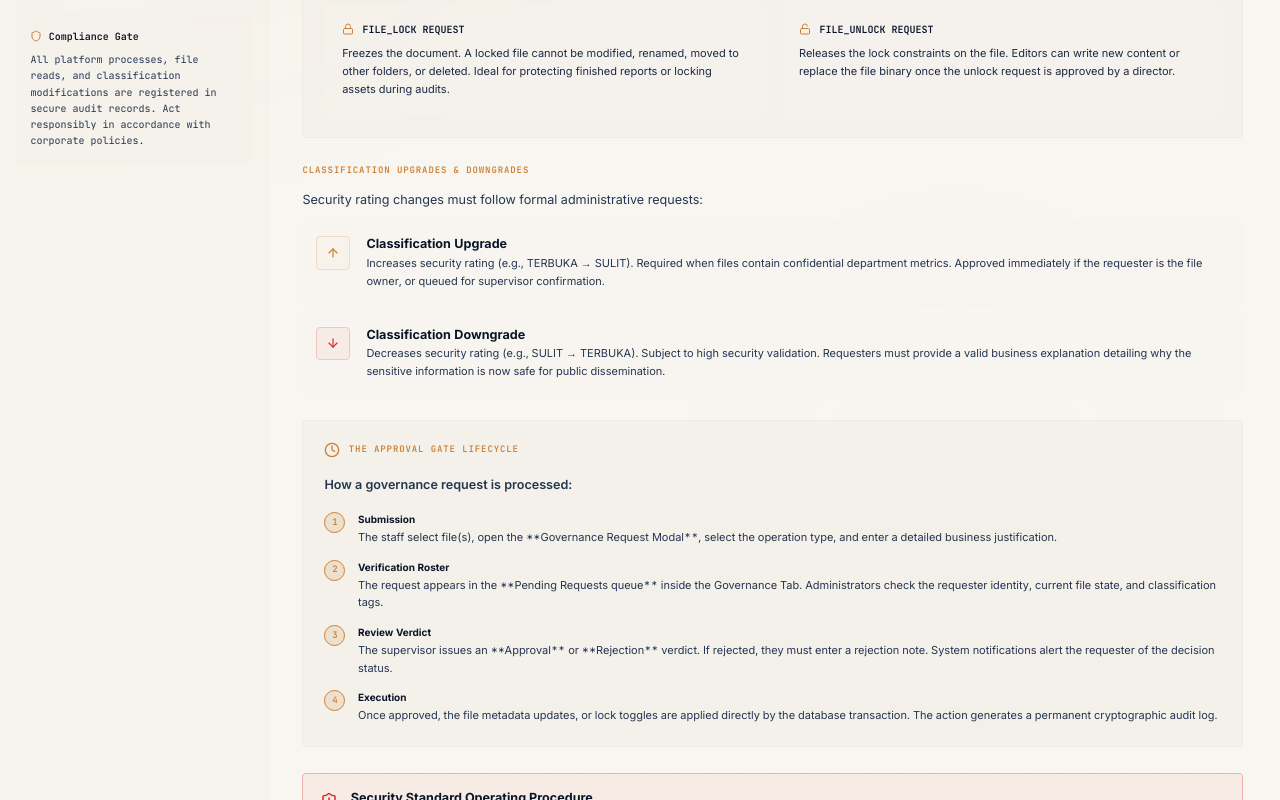
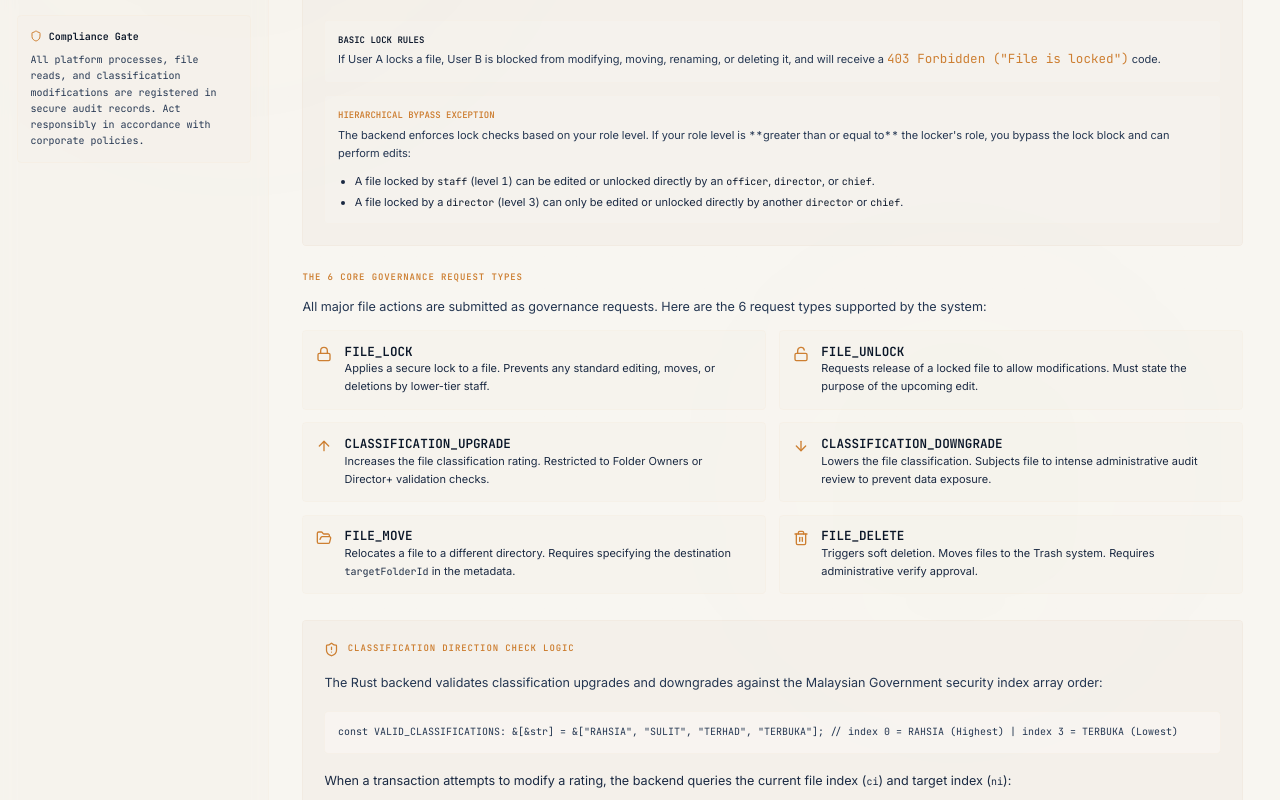
Before and after one commit to silentganja/unggul-axiom-hub, a Next.js app in the folder frontend/: page /dev/guide/governance in a window 1280 px wide. Shown: the part 320-1120 px from the top of the page. Built offline with nearby package versions, Linux system fonts and the light colour scheme.

Commit message:
Align dev guide content exactly with backend classifications, roles, and API routes

```diff
--- a/frontend/src/app/dev/guide/explorer/page.tsx
+++ b/frontend/src/app/dev/guide/explorer/page.tsx
@@ -63,38 +63,61 @@ export default function FileExplorerGuidePage() {
         <h3 className="font-mono text-[9px] font-bold text-accent uppercase tracking-widest">
           Classification Levels &amp; Safeguards
         </h3>
-        <div className="grid grid-cols-1 md:grid-cols-3 gap-4">
+        <div className="grid grid-cols-1 sm:grid-cols-2 lg:grid-cols-4 gap-3">
           {/* Terbuka */}
-          <div className="border border-success/20 bg-success/2 rounded p-4 space-y-2">
+          <div className="border border-success/20 bg-success/2 rounded p-4 space-y-2 flex flex-col justify-between">
+            <div className="space-y-2">
               <span className="font-mono text-[9px] font-bold text-success border border-success/35 px-2 py-0.5 rounded uppercase inline-block">
                 TERBUKA
               </span>
               <h4 className="text-xs font-bold text-foreground font-serif">Open/Unrestricted</h4>
               <p className="text-[11px] text-foreground-subtle leading-relaxed font-sans">
-              General administrative templates, SOPs, press materials, and documentation guides. Open to all authenticated staff members. Download and share requests are executed immediately.
+                General operations documentation and guides. Open to all authenticated staff members. Download and share requests execute immediately.
               </p>
+            </div>
+            <span className="text-[9px] font-mono text-foreground-subtle/50 mt-2 block">Index 3 (Lowest)</span>
+          </div>
+
+          {/* Terhad */}
+          <div className="border border-info/20 bg-info/2 rounded p-4 space-y-2 flex flex-col justify-between">
+            <div className="space-y-2">
+              <span className="font-mono text-[9px] font-bold text-info border border-info/35 px-2 py-0.5 rounded uppercase inline-block font-sans">
+                TERHAD
+              </span>
+              <h4 className="text-xs font-bold text-foreground font-serif">Restricted</h4>
+              <p className="text-[11px] text-foreground-subtle leading-relaxed font-sans">
+                Internal-only project docs, design system specs, and administrative reports. Closed to external networks; shared with authenticated staff departments.
+              </p>
+            </div>
+            <span className="text-[9px] font-mono text-foreground-subtle/50 mt-2 block">Index 2 (Medium-Low)</span>
           </div>
 
           {/* Sulit */}
-          <div className="border border-warning/20 bg-warning/2 rounded p-4 space-y-2">
+          <div className="border border-warning/20 bg-warning/2 rounded p-4 space-y-2 flex flex-col justify-between">
+            <div className="space-y-2">
               <span className="font-mono text-[9px] font-bold text-warning border border-warning/35 px-2 py-0.5 rounded uppercase inline-block">
                 SULIT
               </span>
-            <h4 className="text-xs font-bold text-foreground font-serif">Confidential / Sensitive</h4>
+              <h4 className="text-xs font-bold text-foreground font-serif">Confidential</h4>
               <p className="text-[11px] text-foreground-subtle leading-relaxed font-sans">
-              Department budgets, technical specification drafts, employee metrics, and internal audits. Visible only to folder owners and specifically shared collaborators.
+                Department budgets, technical blueprints, and draft features. Visible only to file owners and designated shared collaborators.
               </p>
+            </div>
+            <span className="text-[9px] font-mono text-foreground-subtle/50 mt-2 block">Index 1 (High-Medium)</span>
           </div>
 
           {/* Rahsia */}
-          <div className="border border-destructive/20 bg-destructive/2 rounded p-4 space-y-2">
+          <div className="border border-destructive/20 bg-destructive/2 rounded p-4 space-y-2 flex flex-col justify-between">
+            <div className="space-y-2">
               <span className="font-mono text-[9px] font-bold text-destructive border border-destructive/35 px-2 py-0.5 rounded uppercase inline-block">
                 RAHSIA
               </span>
-            <h4 className="text-xs font-bold text-foreground font-serif">Secret / Board Level</h4>
+              <h4 className="text-xs font-bold text-foreground font-serif">Secret</h4>
               <p className="text-[11px] text-foreground-subtle leading-relaxed font-sans">
-              Board of directors documents, strategic merger planning, regulatory litigation assets, and critical databases. Restricted globally to Directors and Chief roles.
+                Board minutes, corporate litigation plans, and sensitive user records. Globally restricted; visible only to Directors and Chiefs.
               </p>
+            </div>
+            <span className="text-[9px] font-mono text-foreground-subtle/50 mt-2 block">Index 0 (Highest)</span>
           </div>
         </div>
       </div>
--- a/frontend/src/app/dev/guide/governance/page.tsx
+++ b/frontend/src/app/dev/guide/governance/page.tsx
@@ -8,8 +8,9 @@ import {
   ArrowUp,
   ArrowDown,
   Clock,
-  CheckCircle,
   HelpCircle,
+  FolderOpen,
+  Trash,
 } from "lucide-react";
 
 export default function GovernanceGuidePage() {
@@ -28,139 +29,139 @@ export default function GovernanceGuidePage() {
         </p>
       </div>
 
-      {/* Lock States Explained */}
+      {/* Hierarchical Lock System */}
       <div className="border border-border/30 rounded bg-background-panel/40 p-5 space-y-4">
         <div className="flex items-center gap-2">
           <Lock size={15} className="text-accent" />
           <h3 className="font-mono text-[9px] font-bold text-accent uppercase tracking-widest">
-            File Lock States &amp; Protections
+            Hierarchical Lock Protection Rules
           </h3>
         </div>
         <p className="text-xs text-foreground-subtle leading-relaxed font-sans">
-          To maintain data integrity during critical operations or audits, files can be locked. Locks behave differently depending on the lock trigger:
+          To maintain data integrity during critical draft writing or official reviews, files can be locked. Locks enforce a **role-based hierarchy check** on all writes, renames, moves, and deletions:
         </p>
 
-        <div className="grid grid-cols-1 md:grid-cols-2 gap-4 pt-1">
-          <div className="p-4 rounded border border-border/10 bg-background/25 space-y-2">
-            <div className="flex items-center gap-2 font-mono text-[10px] font-bold text-foreground uppercase">
-              <Lock size={12} className="text-accent" />
-              <span>FILE_LOCK Request</span>
-            </div>
-            <p className="text-[11px] text-foreground-muted leading-relaxed font-sans">
-              Freezes the document. A locked file cannot be modified, renamed, moved to other folders, or deleted. Ideal for protecting finished reports or locking assets during audits.
+        <div className="space-y-3 font-mono text-[10px] text-foreground-subtle">
+          <div className="p-3 border border-border/10 rounded bg-background/25 flex flex-col gap-1 font-sans">
+            <span className="font-mono text-[9px] font-bold text-foreground uppercase">Basic Lock Rules</span>
+            <p className="text-[11px] text-foreground-subtle leading-relaxed">
+              If User A locks a file, User B is blocked from modifying, moving, renaming, or deleting it, and will receive a <code className="font-mono text-xs text-accent">403 Forbidden ("File is locked")</code> code.
             </p>
           </div>
-          <div className="p-4 rounded border border-border/10 bg-background/25 space-y-2">
-            <div className="flex items-center gap-2 font-mono text-[10px] font-bold text-foreground uppercase">
-              <Unlock size={12} className="text-accent" />
-              <span>FILE_UNLOCK Request</span>
-            </div>
-            <p className="text-[11px] text-foreground-muted leading-relaxed font-sans">
-              Releases the lock constraints on the file. Editors can write new content or replace the file binary once the unlock request is approved by a director.
+
+          <div className="p-3 border border-border/10 rounded bg-background/25 flex flex-col gap-1 font-sans">
+            <span className="font-mono text-[9px] font-bold text-accent uppercase">Hierarchical Bypass Exception</span>
+            <p className="text-[11px] text-foreground-subtle leading-relaxed">
+              The backend enforces lock checks based on your role level. If your role level is **greater than or equal to** the locker&apos;s role, you bypass the lock block and can perform edits:
             </p>
+            <ul className="list-disc pl-4 mt-1.5 space-y-1 text-[11px] text-foreground-muted">
+              <li>A file locked by <code className="text-foreground text-[10px] font-mono">staff</code> (level 1) can be edited or unlocked directly by an <code className="text-foreground text-[10px] font-mono">officer</code>, <code className="text-foreground text-[10px] font-mono">director</code>, or <code className="text-foreground text-[10px] font-mono">chief</code>.</li>
+              <li>A file locked by a <code className="text-foreground text-[10px] font-mono">director</code> (level 3) can only be edited or unlocked directly by another <code className="text-foreground text-[10px] font-mono">director</code> or <code className="text-foreground text-[10px] font-mono">chief</code>.</li>
+            </ul>
           </div>
         </div>
       </div>
 
-      {/* Classification Overrides */}
+      {/* Core Request Types */}
       <div className="space-y-3">
         <h3 className="font-mono text-[9px] font-bold text-accent uppercase tracking-widest">
-          Classification Upgrades &amp; Downgrades
+          The 6 Core Governance Request Types
         </h3>
         <p className="text-xs text-foreground-subtle leading-relaxed font-sans">
-          Security rating changes must follow formal administrative requests:
+          All major file actions are submitted as governance requests. Here are the 6 request types supported by the system:
         </p>
 
-        <div className="space-y-2 text-xs font-mono">
-          <div className="p-3 border border-border/10 rounded bg-background/20 flex gap-4">
-            <div className="flex h-8 w-8 items-center justify-center rounded border border-accent/20 bg-accent-subtle/30 shrink-0">
-              <ArrowUp size={14} className="text-accent" />
-            </div>
-            <div className="space-y-0.5">
-              <span className="font-bold text-foreground font-sans block">Classification Upgrade</span>
-              <p className="text-[11px] text-foreground-subtle leading-relaxed font-sans">
-                Increases security rating (e.g., TERBUKA → SULIT). Required when files contain confidential department metrics. Approved immediately if the requester is the file owner, or queued for supervisor confirmation.
+        <div className="grid grid-cols-1 md:grid-cols-2 gap-3 text-xs">
+          {/* FILE_LOCK */}
+          <div className="border border-border/20 rounded p-3 bg-background-panel/20 flex gap-3">
+            <Lock size={16} className="text-accent shrink-0 mt-0.5" />
+            <div className="space-y-1">
+              <span className="font-mono font-bold text-foreground">FILE_LOCK</span>
+              <p className="text-[11px] text-foreground-muted leading-relaxed font-sans">
+                Applies a secure lock to a file. Prevents any standard editing, moves, or deletions by lower-tier staff.
               </p>
             </div>
           </div>
-
-          <div className="p-3 border border-border/10 rounded bg-background/20 flex gap-4">
-            <div className="flex h-8 w-8 items-center justify-center rounded border border-destructive/20 bg-destructive/5 shrink-0">
-              <ArrowDown size={14} className="text-destructive" />
+          {/* FILE_UNLOCK */}
+          <div className="border border-border/20 rounded p-3 bg-background-panel/20 flex gap-3">
+            <Unlock size={16} className="text-accent shrink-0 mt-0.5" />
+            <div className="space-y-1">
+              <span className="font-mono font-bold text-foreground">FILE_UNLOCK</span>
+              <p className="text-[11px] text-foreground-muted leading-relaxed font-sans">
+                Requests release of a locked file to allow modifications. Must state the purpose of the upcoming edit.
+              </p>
             </div>
-            <div className="space-y-0.5">
-              <span className="font-bold text-foreground font-sans block">Classification Downgrade</span>
-              <p className="text-[11px] text-foreground-subtle leading-relaxed font-sans">
-                Decreases security rating (e.g., SULIT → TERBUKA). Subject to high security validation. Requesters must provide a valid business explanation detailing why the sensitive information is now safe for public dissemination.
+          </div>
+          {/* CLASSIFICATION_UPGRADE */}
+          <div className="border border-border/20 rounded p-3 bg-background-panel/20 flex gap-3">
+            <ArrowUp size={16} className="text-accent shrink-0 mt-0.5" />
+            <div className="space-y-1">
+              <span className="font-mono font-bold text-foreground">CLASSIFICATION_UPGRADE</span>
+              <p className="text-[11px] text-foreground-muted leading-relaxed font-sans">
+                Increases the file classification rating. Restricted to Folder Owners or Director+ validation checks.
+              </p>
+            </div>
+          </div>
+          {/* CLASSIFICATION_DOWNGRADE */}
+          <div className="border border-border/20 rounded p-3 bg-background-panel/20 flex gap-3">
+            <ArrowDown size={16} className="text-accent shrink-0 mt-0.5" />
+            <div className="space-y-1">
+              <span className="font-mono font-bold text-foreground">CLASSIFICATION_DOWNGRADE</span>
+              <p className="text-[11px] text-foreground-muted leading-relaxed font-sans">
+                Lowers the file classification. Subjects file to intense administrative audit review to prevent data exposure.
+              </p>
+            </div>
+          </div>
+          {/* FILE_MOVE */}
+          <div className="border border-border/20 rounded p-3 bg-background-panel/20 flex gap-3">
+            <FolderOpen size={16} className="text-accent shrink-0 mt-0.5" />
+            <div className="space-y-1">
+              <span className="font-mono font-bold text-foreground">FILE_MOVE</span>
+              <p className="text-[11px] text-foreground-muted leading-relaxed font-sans">
+                Relocates a file to a different directory. Requires specifying the destination <code className="font-mono text-[10px]">targetFolderId</code> in the metadata.
+              </p>
+            </div>
+          </div>
+          {/* FILE_DELETE */}
+          <div className="border border-border/20 rounded p-3 bg-background-panel/20 flex gap-3">
+            <Trash size={16} className="text-accent shrink-0 mt-0.5" />
+            <div className="space-y-1">
+              <span className="font-mono font-bold text-foreground">FILE_DELETE</span>
+              <p className="text-[11px] text-foreground-muted leading-relaxed font-sans">
+                Triggers soft deletion. Moves files to the Trash system. Requires administrative verify approval.
               </p>
             </div>
           </div>
         </div>
       </div>
 
-      {/* Approval Lifecycle Grid */}
+      {/* Classification Index Validation Direction */}
       <div className="border border-border/30 rounded bg-background-panel/40 p-5 space-y-4">
         <div className="flex items-center gap-2">
-          <Clock size={16} className="text-accent" />
+          <ShieldAlert size={15} className="text-accent" />
           <h3 className="font-mono text-[9px] font-bold text-accent uppercase tracking-widest">
-            The Approval Gate Lifecycle
+            Classification Direction Check Logic
           </h3>
         </div>
-        <p className="text-xs text-foreground-subtle leading-relaxed font-sans font-semibold">
-          How a governance request is processed:
+        <p className="text-xs text-foreground-subtle leading-relaxed font-sans">
+          The Rust backend validates classification upgrades and downgrades against the Malaysian Government security index array order:
         </p>
-
-        <div className="space-y-3 font-mono text-[10px]">
-          <div className="flex gap-3">
-            <div className="h-5 w-5 rounded-full border border-accent bg-accent/15 text-accent flex items-center justify-center font-bold text-[9px] shrink-0">1</div>
-            <div className="space-y-0.5">
-              <span className="font-bold text-foreground font-sans block">Submission</span>
-              <p className="text-[11px] text-foreground-subtle leading-relaxed font-sans">
-                The staff select file(s), open the **Governance Request Modal**, select the operation type, and enter a detailed business justification.
-              </p>
-            </div>
-          </div>
-
-          <div className="flex gap-3">
-            <div className="h-5 w-5 rounded-full border border-accent bg-accent/15 text-accent flex items-center justify-center font-bold text-[9px] shrink-0">2</div>
-            <div className="space-y-0.5">
-              <span className="font-bold text-foreground font-sans block">Verification Roster</span>
-              <p className="text-[11px] text-foreground-subtle leading-relaxed font-sans">
-                The request appears in the **Pending Requests queue** inside the Governance Tab. Administrators check the requester identity, current file state, and classification tags.
-              </p>
-            </div>
-          </div>
-
-          <div className="flex gap-3">
-            <div className="h-5 w-5 rounded-full border border-accent bg-accent/15 text-accent flex items-center justify-center font-bold text-[9px] shrink-0">3</div>
-            <div className="space-y-0.5">
-              <span className="font-bold text-foreground font-sans block">Review Verdict</span>
-              <p className="text-[11px] text-foreground-subtle leading-relaxed font-sans">
-                The supervisor issues an **Approval** or **Rejection** verdict. If rejected, they must enter a rejection note. System notifications alert the requester of the decision status.
-              </p>
-            </div>
-          </div>
-
-          <div className="flex gap-3">
-            <div className="h-5 w-5 rounded-full border border-accent bg-accent/15 text-accent flex items-center justify-center font-bold text-[9px] shrink-0">4</div>
-            <div className="space-y-0.5">
-              <span className="font-bold text-foreground font-sans block">Execution</span>
-              <p className="text-[11px] text-foreground-subtle leading-relaxed font-sans">
-                Once approved, the file metadata updates, or lock toggles are applied directly by the database transaction. The action generates a permanent cryptographic audit log.
-              </p>
-            </div>
-          </div>
-        </div>
-      </div>
-
-      {/* Compliance Guidelines warning */}
-      <div className="p-4 rounded border border-destructive/30 bg-destructive/5 flex items-start gap-3">
-        <ShieldAlert size={18} className="text-destructive shrink-0 mt-0.5" />
-        <div className="space-y-1 text-xs">
-          <span className="font-bold text-foreground font-sans">Security Standard Operating Procedure</span>
-          <p className="text-foreground-muted leading-relaxed font-sans">
-            Under section 8.2 of the Information Governance policy, submitting falsified lock justifications or downgrading classifications without corporate oversight will result in account suspension and auditing logs review.
+        <pre className="p-3 rounded border border-border/30 bg-background/80 font-mono text-[10px] leading-relaxed text-foreground-subtle overflow-x-auto select-all">
+          const VALID_CLASSIFICATIONS: &[&str] = &[&quot;RAHSIA&quot;, &quot;SULIT&quot;, &quot;TERHAD&quot;, &quot;TERBUKA&quot;];
+          // index 0 = RAHSIA (Highest) | index 3 = TERBUKA (Lowest)
+        </pre>
+        <div className="space-y-2 text-xs font-sans text-foreground-muted leading-relaxed">
+          <p>
+            When a transaction attempts to modify a rating, the backend queries the current file index (<code className="font-mono text-[10px]">ci</code>) and target index (<code className="font-mono text-[10px]">ni</code>):
           </p>
+          <ul className="list-disc pl-4 space-y-1 text-[11px]">
+            <li>
+              <strong>Upgrades validation:</strong> Verified if the current index is strictly larger than the target index (<code className="font-mono text-[10px]">ci &gt; ni</code>). Attempting an upgrade where <code className="font-mono text-[10px]">ci &lt;= ni</code> (e.g., SULIT (1) to TERHAD (2)) returns a <code className="font-mono text-[10px] text-destructive">400 Bad Request</code> error.
+            </li>
+            <li>
+              <strong>Downgrades validation:</strong> Verified if the current index is strictly smaller than the target index (<code className="font-mono text-[10px]">ci &lt; ni</code>). Attempting a downgrade where <code className="font-mono text-[10px]">ci &gt;= ni</code> (e.g., TERHAD (2) to SULIT (1)) returns a <code className="font-mono text-[10px] text-destructive">400 Bad Request</code> error.
+            </li>
+          </ul>
         </div>
       </div>
     </div>
--- a/frontend/src/app/dev/guide/page.tsx
+++ b/frontend/src/app/dev/guide/page.tsx
@@ -61,7 +61,7 @@ export default function GuideIntroPage() {
         <div className="space-y-1 text-xs">
           <span className="font-bold text-foreground font-sans">Mandatory Regulatory Notice</span>
           <p className="text-foreground-muted leading-relaxed font-sans">
-            Under Unggul Axiom compliance guidelines, all actions taken inside the Strategic Portal—including file creation, download logs, and sharing configurations—are logged to immutable system database tables. Unauthorized access to files classified above your current clearance level (such as RAHSIA) is strictly prohibited.
+            Under Unggul Axiom compliance guidelines, all actions taken inside the Strategic Portal—including file creation, download logs, and sharing configurations—are logged to immutable system database tables. Unauthorized access to files classified above your current clearance level (such as SULIT, TERHAD or RAHSIA) is strictly prohibited.
           </p>
         </div>
       </div>
@@ -135,7 +135,7 @@ export default function GuideIntroPage() {
           <div className="flex gap-3">
             <span className="font-bold text-accent shrink-0">STEP 02</span>
             <p className="font-sans text-[11px] leading-relaxed">
-              <strong>Check folder permissions:</strong> Access the <Link href="/dev/guide/explorer" className="text-accent hover:underline">File Explorer</Link> and browse folders. Files marked with SULIT or RAHSIA require designated collaborator access or specific operational roles.
+              <strong>Check folder permissions:</strong> Access the <Link href="/dev/guide/explorer" className="text-accent hover:underline">File Explorer</Link> and browse folders. Files marked with SULIT, TERHAD or RAHSIA require designated collaborator access or specific operational roles.
             </p>
           </div>
           <div className="flex gap-3">
```
Also changed, not shown: frontend/src/app/dev/guide/roles/page.tsx (+15 -14 lines), frontend/src/app/dev/guide/scenarios/page.tsx (+10 -10 lines). Lines whose indentation alone changed are shown as unchanged.
